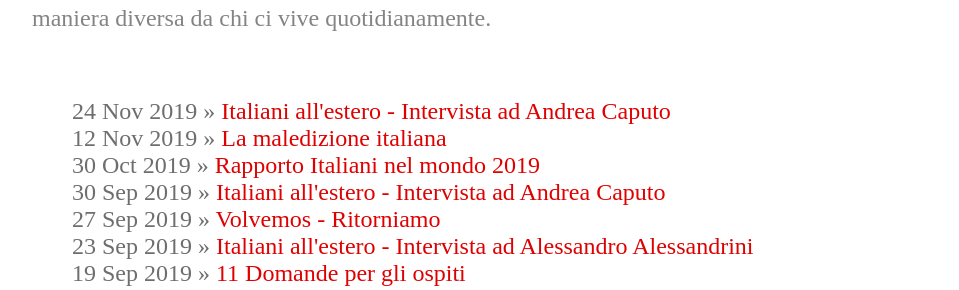
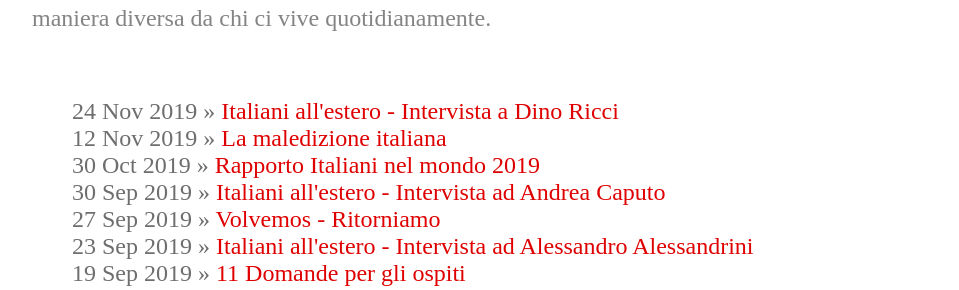
Before and after one commit to aleale14/aleale14.github.io, a Jekyll site: the page built from blog/index.html, in a window 1280 px wide. Shown: the part 414-704 px from the top of the page, without its empty margins (160-1119 px from the left). Built offline with Jekyll 4.4.1, drawn with Linux system fonts in a browser that asks for light colours.

Commit message:
Update 2019-11-24-intervista02_BC.md

```diff
--- a/_posts/2019-11-24-intervista02_BC.md
+++ b/_posts/2019-11-24-intervista02_BC.md
@@ -1,9 +1,9 @@
 ---
 published: true
 layout: post
-title: Italiani all'estero - Intervista ad Andrea Caputo
+title: Italiani all'estero - Intervista a Dino Ricci
 tag: italia ospiti
-permalink: intervista_01
+permalink: intervista_02
 ---
 
 <img src="https://i.ytimg.com/vi/ZVcJVmyjhyw/maxresdefault.jpg" alt="Seoul" width="600"/>
```
